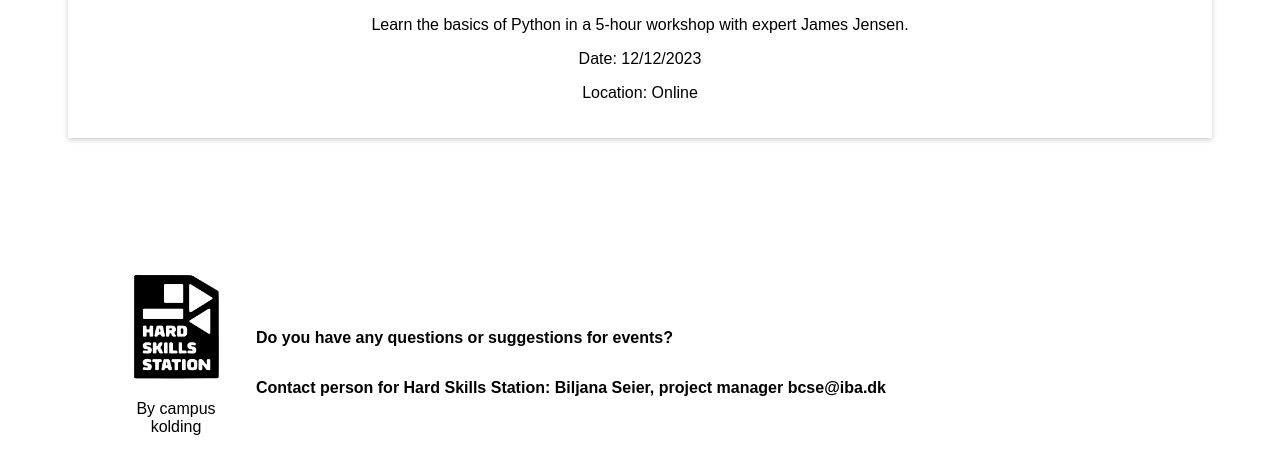
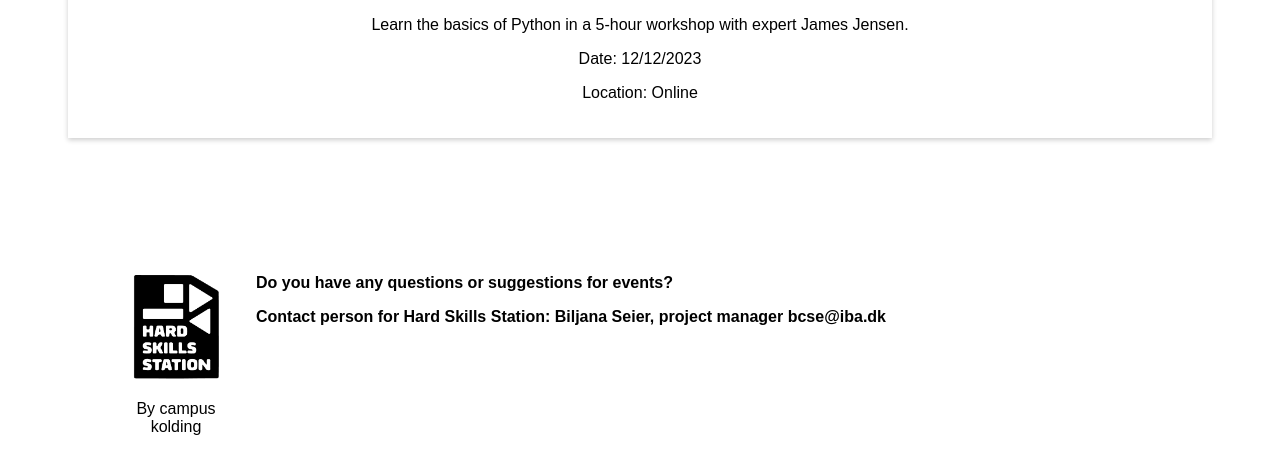
Before and after one commit to Hard-Skills-Station-website/Hard-Skills-Station-website, a website: page index.html in a window 1280 px wide. Shown: the part 1077-1551 px from the top of the page. Drawn offline with Linux system fonts and the light colour scheme.

Commit message:
fix alignment in footer

```diff
--- a/css/global.css
+++ b/css/global.css
@@ -53,11 +53,15 @@ footer {
   padding: 5rem;
 }
 .contact-info {
+  height: 10rem;
   text-align: left;
   font-weight: 700;
   display: flex;
   flex-direction: column;
   align-items: flex-start;
+}
+.contact-info p {
+  margin-top: 0;
 }
 
 .flex-footer {
@@ -71,6 +75,9 @@ footer {
   width: 5.5rem;
   height: auto;
 }
+.footer-logo {
+  height: 10rem;
+}
 .footer-logo p {
   max-width: 6rem;
 }
```
